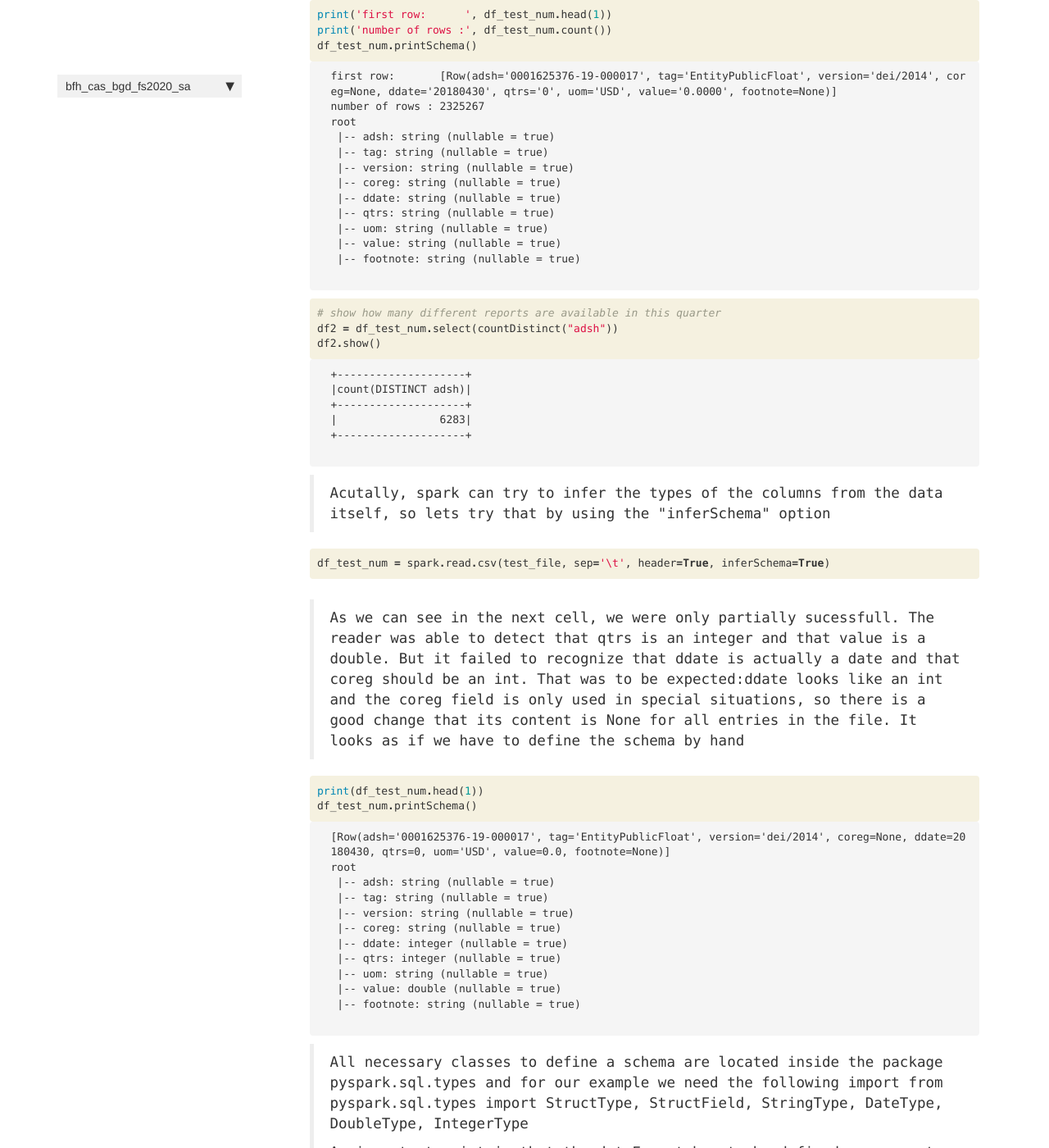
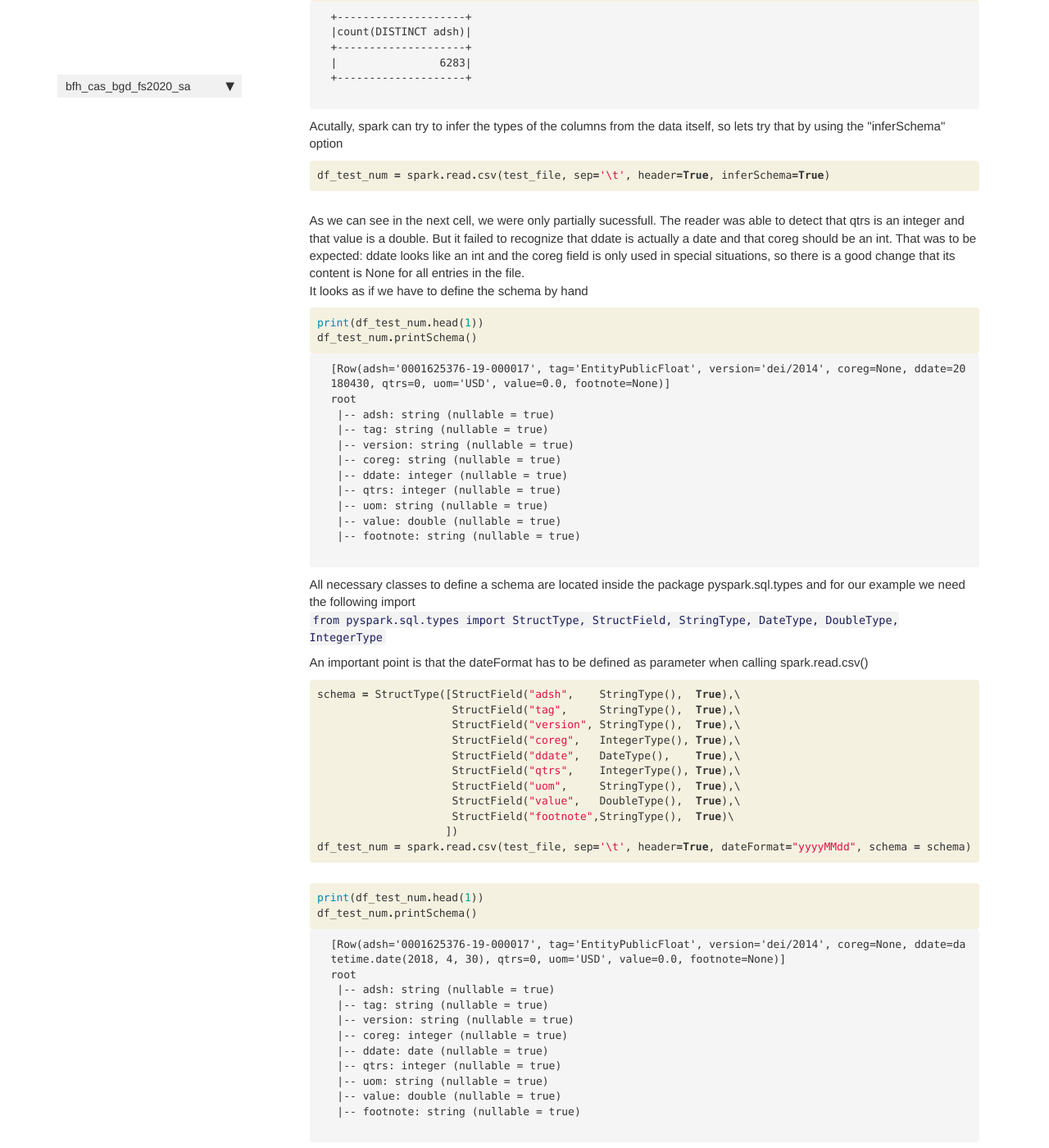
Before and after one commit to HansjoergW/bfh_cas_bgd_fs2020_sa, a Jekyll site: the page built from docs/01_Parquet_Basics.html, in a window 1280 px wide and 1400 px high, scrolled down 2868 px. Shown: the whole window at 82% size. Built offline with Jekyll 4.4.1, drawn with Linux system fonts in a browser that asks for light colours; nearby versions of some CDN libraries; comment, search, counter and statistics services are not loaded; some of the changed text lies outside the part shown.

Commit message:
organization an naming updates

```diff
--- a/bfh_cas_bgd_fs2020_sa/_nbdev.py
+++ b/bfh_cas_bgd_fs2020_sa/_nbdev.py
@@ -2,9 +2,9 @@
 
 __all__ = ["index", "modules", "custom_doc_links", "git_url"]
 
-index = {"get_spark_session": "00_core.ipynb",
-         "get_directory_size": "00_core.ipynb",
-         "get_size_format": "00_core.ipynb"}
+index = {"get_spark_session": "00_00_core.ipynb",
+         "get_directory_size": "00_00_core.ipynb",
+         "get_size_format": "00_00_core.ipynb"}
 
 modules = ["core.py"]
 
--- a/bfh_cas_bgd_fs2020_sa/core.py
+++ b/bfh_cas_bgd_fs2020_sa/core.py
@@ -1,4 +1,4 @@
-# AUTOGENERATED! DO NOT EDIT! File to edit: 00_core.ipynb (unless otherwise specified).
+# AUTOGENERATED! DO NOT EDIT! File to edit: 00_00_core.ipynb (unless otherwise specified).
 
 __all__ = ['get_spark_session', 'get_directory_size', 'get_size_format']
 
--- a/docs/01_Parquet_Basics.html
+++ b/docs/01_Parquet_Basics.html
@@ -102,8 +102,7 @@ sidebar: home_sidebar
 
 <div class="cell border-box-sizing text_cell rendered"><div class="inner_cell">
 <div class="text_cell_render border-box-sizing rendered_html">
-<h2 id="Init-Spark">Init Spark<a class="anchor-link" href="#Init-Spark"> </a></h2><blockquote><p>This code initialises the SparkSession and therefore the SparkContext. Pressing the link "Spark UI" opens the Spark UI for this session.</p>
-</blockquote>
+<h2 id="Init-Spark">Init Spark<a class="anchor-link" href="#Init-Spark"> </a></h2><p>This code initialises the SparkSession and therefore the SparkContext. Pressing the link "Spark UI" opens the Spark UI for this session.</p>
 
 </div>
 </div>
@@ -164,17 +163,15 @@ sidebar: home_sidebar
 
 <div class="cell border-box-sizing text_cell rendered"><div class="inner_cell">
 <div class="text_cell_render border-box-sizing rendered_html">
-<h2 id="Datafiles">Datafiles<a class="anchor-link" href="#Datafiles"> </a></h2><blockquote><p>The directory contains two zipfiles (2019q3.zip, 2019q4.zip). Each of them contains 4 csv files. The columns and the relation between these files are described in the readme.htm.
+<h2 id="Datafiles">Datafiles<a class="anchor-link" href="#Datafiles"> </a></h2><p>The directory contains two zipfiles (2019q3.zip, 2019q4.zip). Each of them contains 4 csv files. The columns and the relation between these files are described in the readme.htm.<br>
 Each zip file contains all quarterly and yearly reports that were filled during the quarter denoted by the filename.</p>
-</blockquote>
 
 </div>
 </div>
 </div>
 <div class="cell border-box-sizing text_cell rendered"><div class="inner_cell">
 <div class="text_cell_render border-box-sizing rendered_html">
-<h3 id="Unpacking">Unpacking<a class="anchor-link" href="#Unpacking"> </a></h3><blockquote><p>In a first step, the content of the files are unzipped and placed in separated folders</p>
-</blockquote>
+<h3 id="Unpacking">Unpacking<a class="anchor-link" href="#Unpacking"> </a></h3><p>In a first step, the content of the files are unzipped and placed in separated folders</p>
 
 </div>
 </div>
@@ -202,8 +199,7 @@ Each zip file contains all quarterly and yearly reports that were filled during
 
 <div class="cell border-box-sizing text_cell rendered"><div class="inner_cell">
 <div class="text_cell_render border-box-sizing rendered_html">
-<blockquote><p>the sizes of the directories</p>
-</blockquote>
+<p>the sizes of the directories</p>
 
 </div>
 </div>
@@ -243,11 +239,11 @@ Temp folder:  748.04MB
 
 <div class="cell border-box-sizing text_cell rendered"><div class="inner_cell">
 <div class="text_cell_render border-box-sizing rendered_html">
-<h2 id="Using-Parquet">Using Parquet<a class="anchor-link" href="#Using-Parquet"> </a></h2><blockquote><p>let us read a csv file and store it as a parquet file</p>
+<h2 id="Using-Parquet">Using Parquet<a class="anchor-link" href="#Using-Parquet"> </a></h2><p>let us read a csv file and store it as a parquet file</p>
 <ul>
-<li>API doc of the csv reader:<a href="https://spark.apache.org/docs/2.4.5/api/python/pyspark.sql.html?highlight=parquet#pyspark.sql.DataFrameReader.csv&gt;">https://spark.apache.org/docs/2.4.5/api/python/pyspark.sql.html?highlight=parquet#pyspark.sql.DataFrameReader.csv&gt;</a> * API doc of the parquet writer:<a href="https://spark.apache.org/docs/2.4.5/api/python/pyspark.sql.html?highlight=parquet#pyspark.sql.DataFrameWriter.parquet">https://spark.apache.org/docs/2.4.5/api/python/pyspark.sql.html?highlight=parquet#pyspark.sql.DataFrameWriter.parquet</a></li>
+<li>API doc of the csv reader: <a href="https://spark.apache.org/docs/2.4.5/api/python/pyspark.sql.html?highlight=parquet#pyspark.sql.DataFrameReader.csv">https://spark.apache.org/docs/2.4.5/api/python/pyspark.sql.html?highlight=parquet#pyspark.sql.DataFrameReader.csv</a></li>
+<li>API doc of the parquet writer: <a href="https://spark.apache.org/docs/2.4.5/api/python/pyspark.sql.html?highlight=parquet#pyspark.sql.DataFrameWriter.parquet">https://spark.apache.org/docs/2.4.5/api/python/pyspark.sql.html?highlight=parquet#pyspark.sql.DataFrameWriter.parquet</a></li>
 </ul>
-</blockquote>
 
 </div>
 </div>
@@ -306,9 +302,8 @@ Temp folder:  748.04MB
 
 <div class="cell border-box-sizing text_cell rendered"><div class="inner_cell">
 <div class="text_cell_render border-box-sizing rendered_html">
-<h3 id="Reading-a-CSV-file">Reading a CSV file<a class="anchor-link" href="#Reading-a-CSV-file"> </a></h3><blockquote><p>As a first step, the csv file has to be loaded into a spark df.
+<h3 id="Reading-a-CSV-file">Reading a CSV file<a class="anchor-link" href="#Reading-a-CSV-file"> </a></h3><p>As a first step, the csv file has to be loaded into a spark df. <br>
 The file has a header row and the columns are separated by a TAB (\t).</p>
-</blockquote>
 
 </div>
 </div>
@@ -332,8 +327,7 @@ The file has a header row and the columns are separated by a TAB (\t).</p>
 
 <div class="cell border-box-sizing text_cell rendered"><div class="inner_cell">
 <div class="text_cell_render border-box-sizing rendered_html">
-<blockquote><p>When checking the format in the next cell, we see that all columns were read as a string. That is ok for most of the columns but when checking the definitions for the num.txt file in the readme.htm we see, that ddate is a date in the format 'yyyymmdd', qtrs and coreg are 'int' and value is a float.</p>
-</blockquote>
+<p>When checking the format in the next cell, we see that all columns were read as a string. That is ok for most of the columns but when checking the definitions for the num.txt file in the readme.htm we see, that ddate is a date in the format 'yyyymmdd', qtrs and coreg are 'int' and value is a float.</p>
 
 </div>
 </div>
@@ -423,8 +417,7 @@ root
 
 <div class="cell border-box-sizing text_cell rendered"><div class="inner_cell">
 <div class="text_cell_render border-box-sizing rendered_html">
-<blockquote><p>Acutally, spark can try to infer the types of the columns from the data itself, so lets try that by using the "inferSchema" option</p>
-</blockquote>
+<p>Acutally, spark can try to infer the types of the columns from the data itself, so lets try that by using the "inferSchema" option</p>
 
 </div>
 </div>
@@ -448,9 +441,8 @@ root
 
 <div class="cell border-box-sizing text_cell rendered"><div class="inner_cell">
 <div class="text_cell_render border-box-sizing rendered_html">
-<blockquote><p>As we can see in the next cell, we were only partially sucessfull. The reader was able to detect that qtrs is an integer and that value is a double. But it failed to recognize that ddate is actually a date and that coreg should be an int. That was to be expected:ddate looks like an int and the coreg field is only used in special situations, so there is a good change that its content is None for all entries in the file.
+<p>As we can see in the next cell, we were only partially sucessfull. The reader was able to detect that qtrs is an integer and that value is a double. But it failed to recognize that ddate is actually a date and that coreg should be an int. That was to be expected: ddate looks like an int and the coreg field is only used in special situations, so there is a good change that its content is None for all entries in the file. <br>
 It looks as if we have to define the schema by hand</p>
-</blockquote>
 
 </div>
 </div>
@@ -500,10 +492,9 @@ root
 
 <div class="cell border-box-sizing text_cell rendered"><div class="inner_cell">
 <div class="text_cell_render border-box-sizing rendered_html">
-<blockquote><p>All necessary classes to define a schema are located inside the package pyspark.sql.types and for our example we need the following import
-from pyspark.sql.types import StructType, StructField, StringType, DateType, DoubleType, IntegerType</p>
+<p>All necessary classes to define a schema are located inside the package pyspark.sql.types and for our example we need the following import<br>
+<code>from pyspark.sql.types import StructType, StructField, StringType, DateType, DoubleType, IntegerType</code></p>
 <p>An important point is that the dateFormat has to be defined as parameter when calling spark.read.csv()</p>
-</blockquote>
 
 </div>
 </div>
@@ -580,8 +571,7 @@ root
 
 <div class="cell border-box-sizing text_cell rendered"><div class="inner_cell">
 <div class="text_cell_render border-box-sizing rendered_html">
-<h3 id="simple-write-as-Parquet">simple write as Parquet<a class="anchor-link" href="#simple-write-as-Parquet"> </a></h3><blockquote><p>As first version the dataframe is stored directly in parquet format without additional options</p>
-</blockquote>
+<h3 id="Simple-write-as-Parquet">Simple write as Parquet<a class="anchor-link" href="#Simple-write-as-Parquet"> </a></h3><p>As first version the dataframe is stored directly in parquet format without additional options</p>
 
 </div>
 </div>
@@ -665,25 +655,22 @@ root
 
 <div class="cell border-box-sizing text_cell rendered"><div class="inner_cell">
 <div class="text_cell_render border-box-sizing rendered_html">
-<blockquote><p>Parquet was able to compress the data down to about 10% of the orginal size. It splitted the data up in 8 different data files. So every file is containing approximatly 300'000 data rows and has a size of about 3MB</p>
-</blockquote>
+<p>Parquet was able to compress the data down to about 10% of the orginal size. It splitted the data up in 8 different data files. So every file is containing approximatly 300'000 data rows and has a size of about 3MB</p>
 
 </div>
 </div>
 </div>
 <div class="cell border-box-sizing text_cell rendered"><div class="inner_cell">
 <div class="text_cell_render border-box-sizing rendered_html">
-<h3 id="writing-using-partitions">writing using partitions<a class="anchor-link" href="#writing-using-partitions"> </a></h3><blockquote><p>Parquet can also store the data in different partitions wich will create a new directory for every partition.</p>
-</blockquote>
+<h3 id="Writing-using-partitions">Writing using partitions<a class="anchor-link" href="#Writing-using-partitions"> </a></h3><p>Parquet can also store the data in different partitions wich will create a new directory for every partition.</p>
 
 </div>
 </div>
 </div>
 <div class="cell border-box-sizing text_cell rendered"><div class="inner_cell">
 <div class="text_cell_render border-box-sizing rendered_html">
-<blockquote><p>As a first approach, we could try to create a partition for every report that means for every distinct "adsh" value. However, since we have about 6300 different reports in the used csv file that would result in data files less than 5kb each. Such small files are very inefficient for parquet, so we do soemthing else.</p>
-<p>Since we read the "ddate" column as a proper date-format we can create partitions based on the year and month. In order to do that we need to add two columns for year and month to the dataframe.</p>
-</blockquote>
+<p>As a first approach, we could try to create a partition for every report that means for every distinct "adsh" value. However, since we have about 6300 different reports in the used csv file that would result in data files less than 5kb each. Such small files are very inefficient for parquet, so we do soemthing else.<br>
+Since we read the "ddate" column as a proper date-format we can create partitions based on the year and month. In order to do that we need to add two columns for year and month to the dataframe.</p>
 
 </div>
 </div>
@@ -725,9 +712,8 @@ root
 
 <div class="cell border-box-sizing text_cell rendered"><div class="inner_cell">
 <div class="text_cell_render border-box-sizing rendered_html">
-<blockquote><p>Looking at the result may be a little surprising. There are folders for years starting 1978 up to 2028. The 'ddate' column is defined as "The end date for the data value, rounded to the nearest month end". A lot of values that appear in a report may not be from reported period. For instance, often results from the last couple of years are also included in a yearly report. Or expected returns for the following couple of years appear in the report.</p>
-<p>The total size of on disk has also increased significantly. It is still small compared to the originial CSV file, but around 25% to 30% bigger compared to the size that was needed when the data were stored without defining partitions.</p>
-</blockquote>
+<p>Looking at the result may be a little surprising. There are folders for years starting 1978 up to 2028. The 'ddate' column is defined as "The end date for the data value, rounded to the nearest month end". A lot of values that appear in a report may not be from reported period. For instance, often results from the last couple of years are also included in a yearly report. Or expected returns for the following couple of years appear in the report.<br>
+The total size of on disk has also increased significantly. It is still small compared to the originial CSV file, but around 25% to 30% bigger compared to the size that was needed when the data were stored without defining partitions.</p>
 
 </div>
 </div>
@@ -817,8 +803,7 @@ root
 
 <div class="cell border-box-sizing text_cell rendered"><div class="inner_cell">
 <div class="text_cell_render border-box-sizing rendered_html">
-<h3 id="reading-parquet">reading parquet<a class="anchor-link" href="#reading-parquet"> </a></h3><blockquote><p>reading parquet is even simpler as reading a cvs since parquet contains metainformation about the file structure</p>
-</blockquote>
+<h3 id="Reading-parquet">Reading parquet<a class="anchor-link" href="#Reading-parquet"> </a></h3><p>reading parquet is even simpler as reading a cvs since parquet contains metainformation about the file structure</p>
 
 </div>
 </div>
--- a/docs/sidebar.json
+++ b/docs/sidebar.json
@@ -1,8 +1,8 @@
 {
   "bfh_cas_bgd_fs2020_sa": {
     "Overview": "/",
-    "Parquet": "/01_Parquet_Basics",
-    "core": "/core",
-    "Download Data From SEC": "/01_Download_SEC_Data"
+    "core": "/00_core",
+    "00_01_Parquet_Basics": "/01_Parquet_Basics",
+    "01_01_Download_SEC_Data": "/01_Download_SEC_Data"
   }
 }
```
Also changed, not shown: other parts of docs/01_Parquet_Basics.html (+1 -1 lines), docs/00_core.html (added, +145 -0 lines), docs/01_Download_SEC_Data.html (+13 -9 lines), docs/_data/sidebars/home_sidebar.yml (+5 -5 lines), docs/index.html (+11 -4 lines), README.md, 5 other files.
